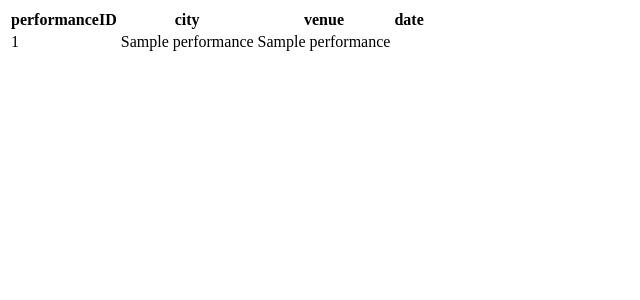
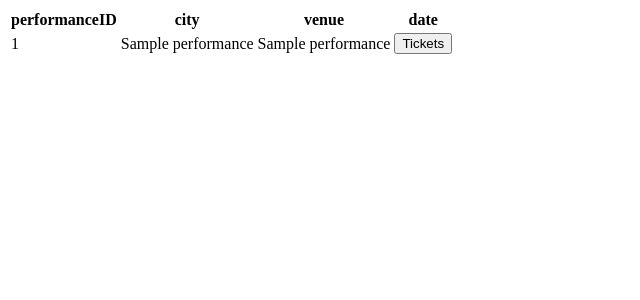
Before and after one commit to William-Eddy/myTickets, a Flask app: template templates/viewDates.html in a window 1280 px wide. Shown: the top 300 px of the page, without its empty margins (0-640 px from the left). Run offline with Flask 2, Linux system fonts and the light colour scheme; the template is opened without the code that fills it: most values are stand-ins (such as "Sample title", 1, 10 or a date in 2020).

Commit message:
Button added

```diff
--- a/templates/viewDates.html
+++ b/templates/viewDates.html
@@ -18,6 +18,7 @@
         <td>{{performance[0]}}</td>
         <td>{{performance[1]}}</td>
         <td>{{performance[2]}}</td>
+        <td><button type="button">Tickets</button></td>
       </tr>
       {% endfor %}
     </table>
```
